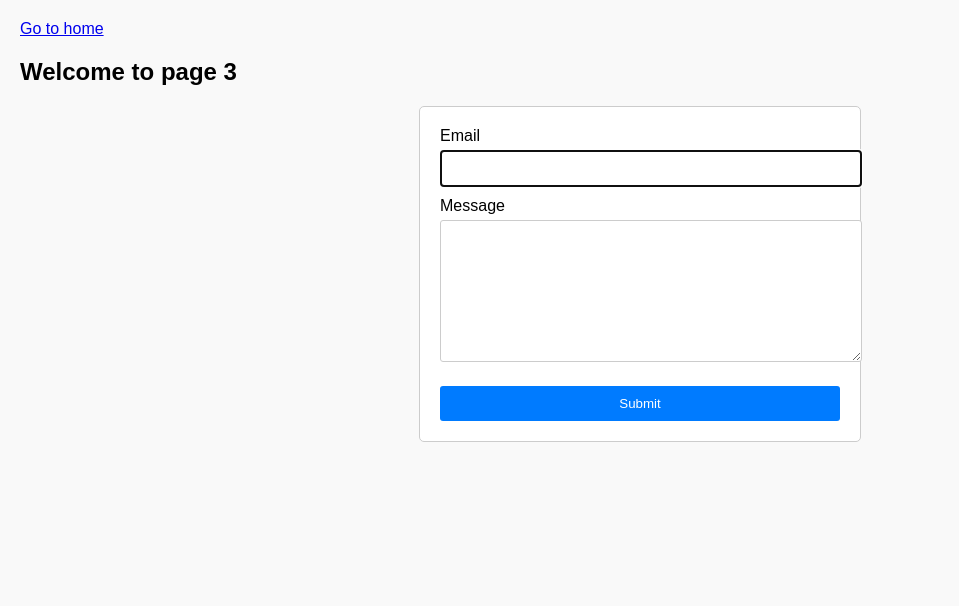
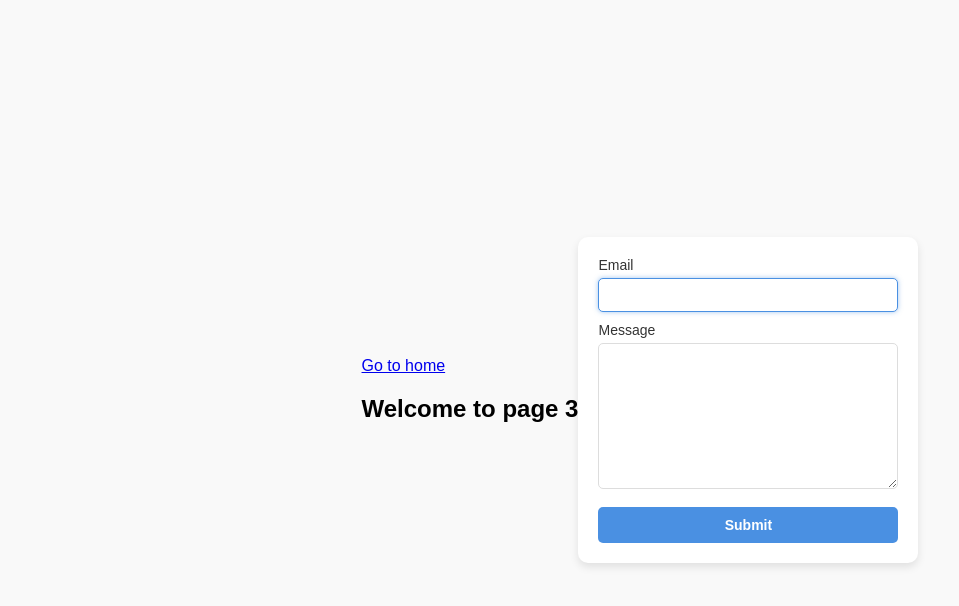
Before and after one commit to vanyaandrienko/goit-js-hw-09, a website built with Vite: page src/2-form.html in a window 1280 px wide. Shown: the whole page, without its empty margins (0-959 px from the left). Built offline with nearby package versions, Linux system fonts and the light colour scheme.

Commit message:
add task

```diff
--- a/src/css/2-form.css
+++ b/src/css/2-form.css
@@ -1,68 +1,70 @@
 body {
+    margin: 0;
     font-family: Arial, sans-serif;
-    margin: 0;
-    padding: 20px;
+    display: flex;
+    justify-content: center;
+    align-items: center;
+    min-height: 100vh;
     background-color: #f9f9f9;
+
 }
 
-section {
-    margin-bottom: 20px;
+
+.feedback-form {
+    width: 300px;
+    background-color: #fff;
+    padding: 20px;
+    border-radius: 10px;
+    box-shadow: 0 4px 8px rgba(0, 0, 0, 0.1);
 }
 
-.feedback-form {
-    display: flex;
-    flex-direction: column;
-    /* Вирівнює елементи вертикально */
-    max-width: 400px;
-    /* Максимальна ширина форми */
-    margin: 0 auto;
-    /* Центрує форму на екрані */
-    padding: 20px;
-    border: 1px solid #ccc;
-    /* Кордони форми */
-    border-radius: 5px;
-    /* Закруглені кути */
-    background-color: #fff;
-    /* Білий фон для форми */
+
+.feedback-form label {
+    display: block;
+    margin-bottom: 10px;
+    font-size: 14px;
+    color: #333;
+
 }
 
-label {
-    margin-bottom: 10px;
-    /* Відступ між мітечками */
+.feedback-form input,
+.feedback-form textarea {
+    width: 100%;
+    padding: 8px;
+    margin-top: 5px;
+    border: 1px solid #ddd;
+    border-radius: 5px;
+    font-size: 14px;
+    font-family: inherit;
+    box-sizing: border-box;
+
 }
 
-input[type="email"],
-textarea {
-    width: 100%;
-    /* 100% ширини контейнера */
-    padding: 10px;
-    /* Внутішні відступи */
-    margin-top: 5px;
-    /* Відступ між мітечками та полями вводу */
-    border: 1px solid #ccc;
-    /* Кордони полів вводу */
-    border-radius: 3px;
-    /* Закруглені кути */
+.feedback-form input:focus,
+.feedback-form textarea:focus {
+    outline: none;
+    border-color: #4a90e2;
+    box-shadow: 0 0 5px rgba(74, 144, 226, 0.5);
+
 }
 
-button {
-    margin-top: 10px;
-    /* Відступ перед кнопкою */
+
+.feedback-form button {
+    display: block;
+    width: 100%;
     padding: 10px;
-    /* Внутрішні відступи */
+    margin-top: 15px;
+    background-color: #4a90e2;
+    color: #fff;
     border: none;
-    /* Без кордонів */
-    background-color: #007bff;
-    /* Фон кнопки */
-    color: white;
-    /* Колір тексту */
-    border-radius: 3px;
-    /* Закруглені кути кнопки */
+    border-radius: 5px;
+    font-size: 14px;
+    font-weight: bold;
     cursor: pointer;
-    /* Курсор рук */
+    transition: background-color 0.3s ease;
 }
 
-button:hover {
-    background-color: #0056b3;
-    /* Колір кнопки при наведенні */
+.feedback-form button:hover {
+    background-color: #357ab7;
+
 }
```
Also changed, not shown: src/1-gallery.html (+1 -1 lines), src/css/1-gallery.css (+24 -16 lines), src/index.html (+1 -0 lines).
